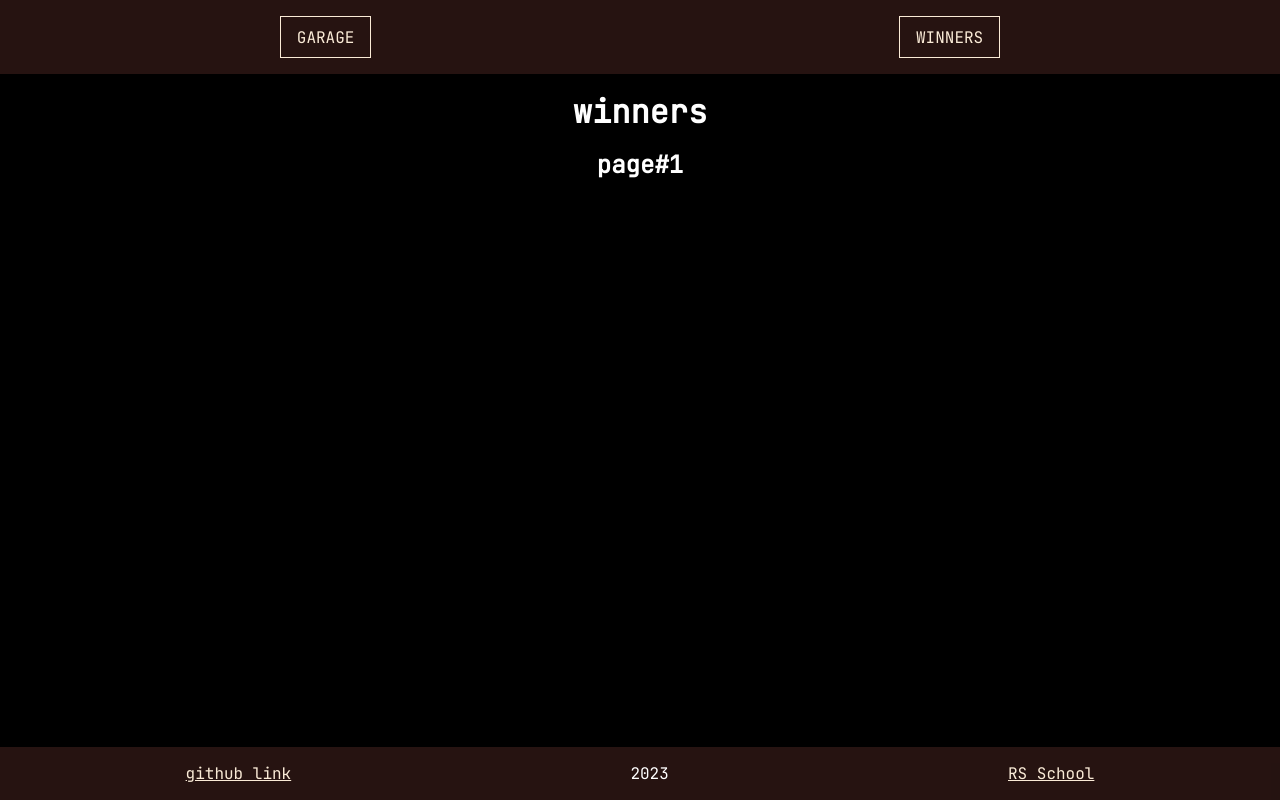
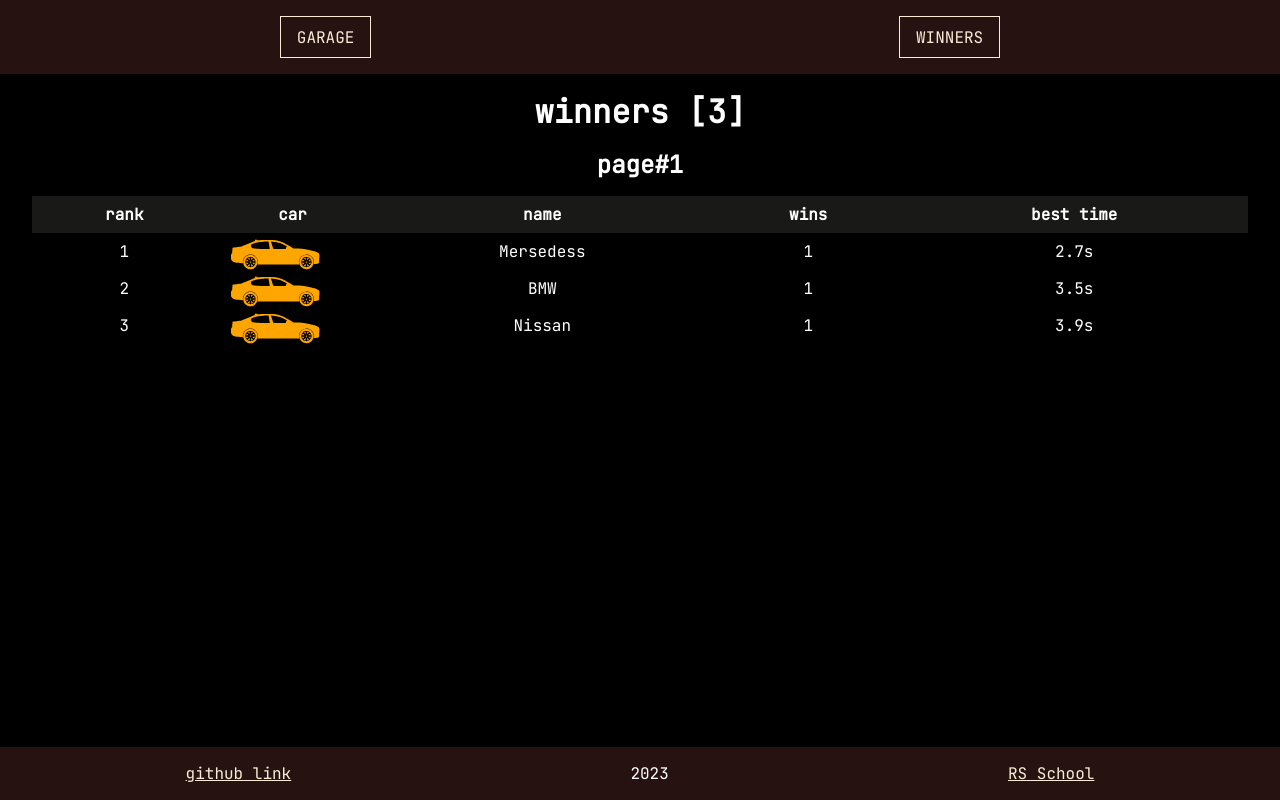
Before and after one commit to timashoff/async-race, a website built with webpack: page src/index.html in a window 1280 px wide. Both pictures are taken after a click on the button "WINNERS". Built offline with nearby package versions, Linux system fonts and the light colour scheme.

Commit message:
feat: hardcode winners

```diff
--- a/src/css/style.css
+++ b/src/css/style.css
@@ -1,4 +1,6 @@
 @import url('https://fonts.googleapis.com/css2?family=JetBrains+Mono&display=swap');
+
+@import url('./table.css');
 
 * {
   margin: 0;
--- /dev/null
+++ b/src/css/table.css
@@ -0,0 +1,27 @@
+table {
+  border-collapse: collapse;
+  width: 95%;
+  margin: 0 auto;
+}
+
+th {
+  background-color: rgba(245, 245, 220, 0.1);
+}
+
+td,
+tr,
+th {
+  /* border: 1px saddlebrown solid; */
+  text-align: center;
+}
+
+th,
+td {
+  padding: 0.5rem;
+}
+
+.table-car {
+  background: url('../images/1299198.svg') no-repeat center;
+  background-size: contain;
+
+}
--- a/src/index.html
+++ b/src/index.html
@@ -52,11 +52,39 @@
     </div>
 
     <div id="winners" style="display: none">
-      <h1>winners</h1>
+      <h1>winners [3]</h1>
       <h2>page#1</h2>
-      <div class="winers-block">
+      <table>
+        <tr class="table-head">
+          <th>rank</th>
+          <th>car</th>
+          <th>name</th>
+          <th>wins</th>
+          <th>best time</th>
+        </tr>
+        <tr>
+          <td>1</td>
+          <td class="table-car"> </td>
+          <td>Mersedess</td>
+          <td>1</td>
+          <td>2.7s</td>
+        </tr>
+        <tr>
+          <td>2</td>
+          <td class="table-car"></td>
+          <td>BMW</td>
+          <td>1</td>
+          <td>3.5s</td>
+        </tr>
+        <tr>
+          <td>3</td>
+          <td class="table-car"></td>
+          <td>Nissan</td>
+          <td>1</td>
+          <td>3.9s</td>
+        </tr>
 
-      </div>
+      </table>
     </div>
   </main>
 
--- a/src/index.ts
+++ b/src/index.ts
@@ -1,16 +1,21 @@
 import './css/style.css';
 import { getCars } from './api/api';
 import { Cars } from './utils/types';
-import { createCars } from './utils/create-cars';
+import { createCars } from './ui/create-cars';
 
 
 
 const garagePage = document.getElementById('garage');
 const winnersPage = document.getElementById('winners');
-const generateBtn = document.querySelector('.generate-cars');
-
 const cars = document.querySelector('.cars');
 
+//buttons
+const generateBtn = document.querySelector('.generate-cars');
+const toWinersBtn = document.querySelector('.to-winners');
+const toGarageBtn = document.querySelector('.to-garage');
+const resetBtn = document.querySelector('.reset');
+
+//handlers
 function handleWinnersBtn() {
   if (!garagePage || !winnersPage) return;
   garagePage.style.display = 'none';
@@ -24,19 +29,17 @@ function handleGarageBtn() {
 }
 
 
-const toWinersBtn = document.querySelector('.to-winners');
-const toGarageBtn = document.querySelector('.to-garage');
-
-if (toWinersBtn) {
-  toWinersBtn.addEventListener('click', handleWinnersBtn);
-}
-if (toGarageBtn) {
-  toGarageBtn.addEventListener('click', handleGarageBtn);
-}
 
 
+//listiners
+if (toWinersBtn) toWinersBtn.addEventListener('click', handleWinnersBtn);
+if (toGarageBtn) toGarageBtn.addEventListener('click', handleGarageBtn);
 
 generateBtn?.addEventListener('click', async () => {
   const dataCars = await getCars();
   dataCars.forEach((car: Cars) => cars?.append(createCars(car)));
 });
+
+resetBtn?.addEventListener('click', () => {
+  if (cars) cars.innerHTML = '';
+});
```
Also changed, not shown: src/ui/create-cars.ts (renamed from src/utils/create-cars.ts, +4 -4 lines).
